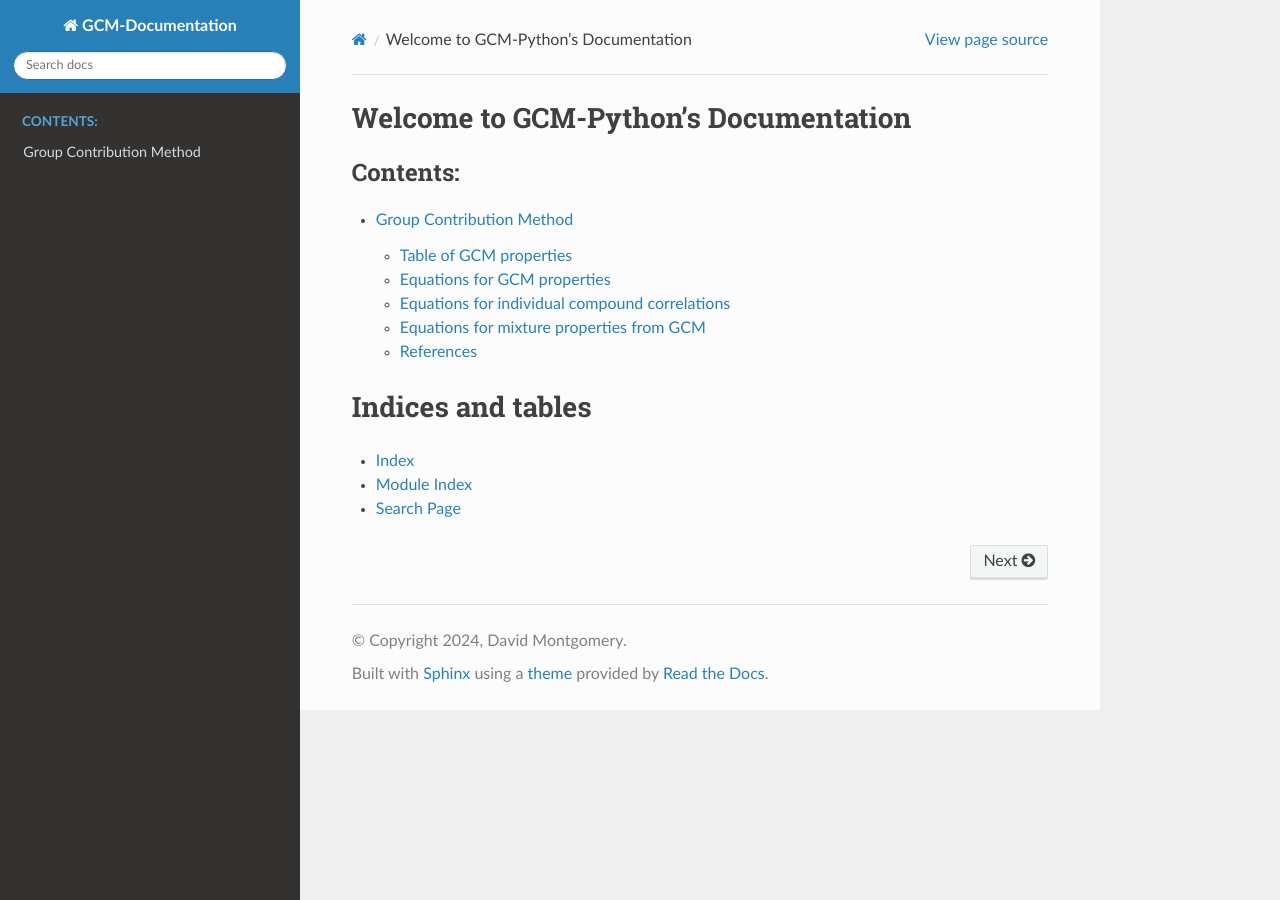
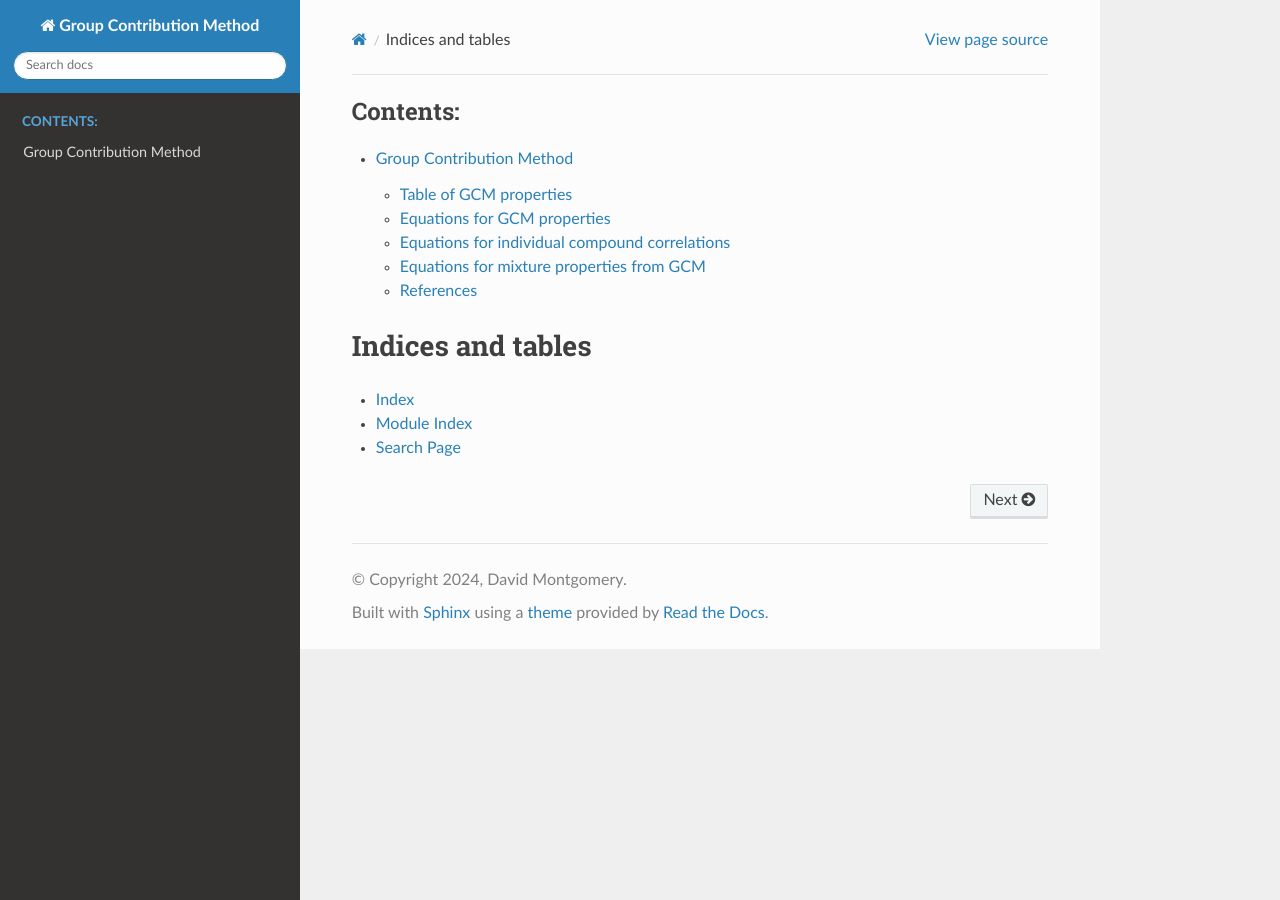
Before and after one commit to dmontgomeryNREL/PyFLARE, a Sphinx documentation site: the page built from docs/sphinx/index.rst, in a window 1280 px wide. Built offline with Sphinx 7.4.7 and the Read the Docs theme 3.1.0, drawn with Linux system fonts in a browser that asks for light colours.

Commit message:
add figures to documentation

```diff
--- a/docs/sphinx/conf.py
+++ b/docs/sphinx/conf.py
@@ -17,7 +17,7 @@
 
 # -- Project information -----------------------------------------------------
 
-project = 'GCM-Documentation'
+project = 'Group Contribution Method'
 copyright = '2024, David Montgomery'
 author = 'David Montgomery'
 
--- a/docs/sphinx/index.rst
+++ b/docs/sphinx/index.rst
@@ -1,6 +1,3 @@
-Welcome to GCM-Python's Documentation
-======================================
-
 .. toctree::
    :maxdepth: 2
    :caption: Contents:
```
Also changed, not shown: docs/sphinx/groupcontribution.rst (+28 -0 lines).
